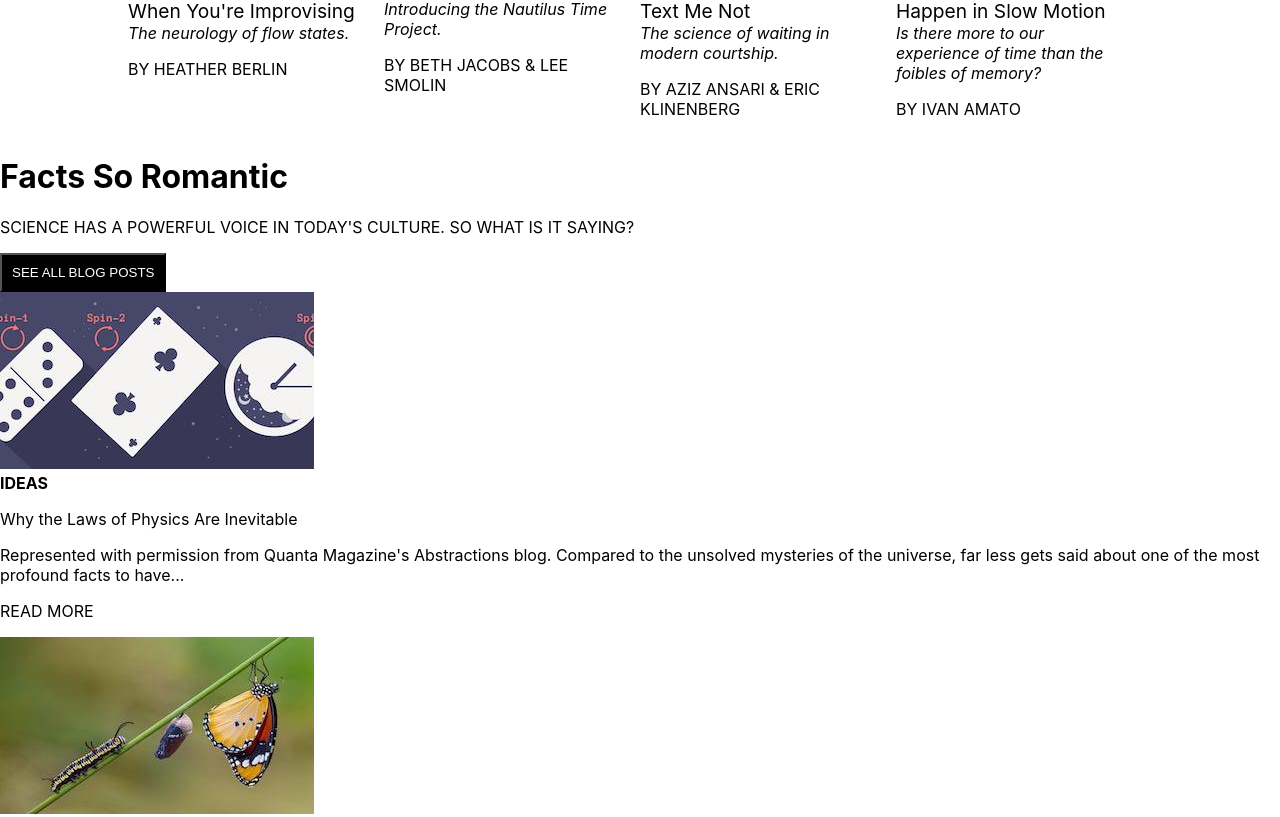
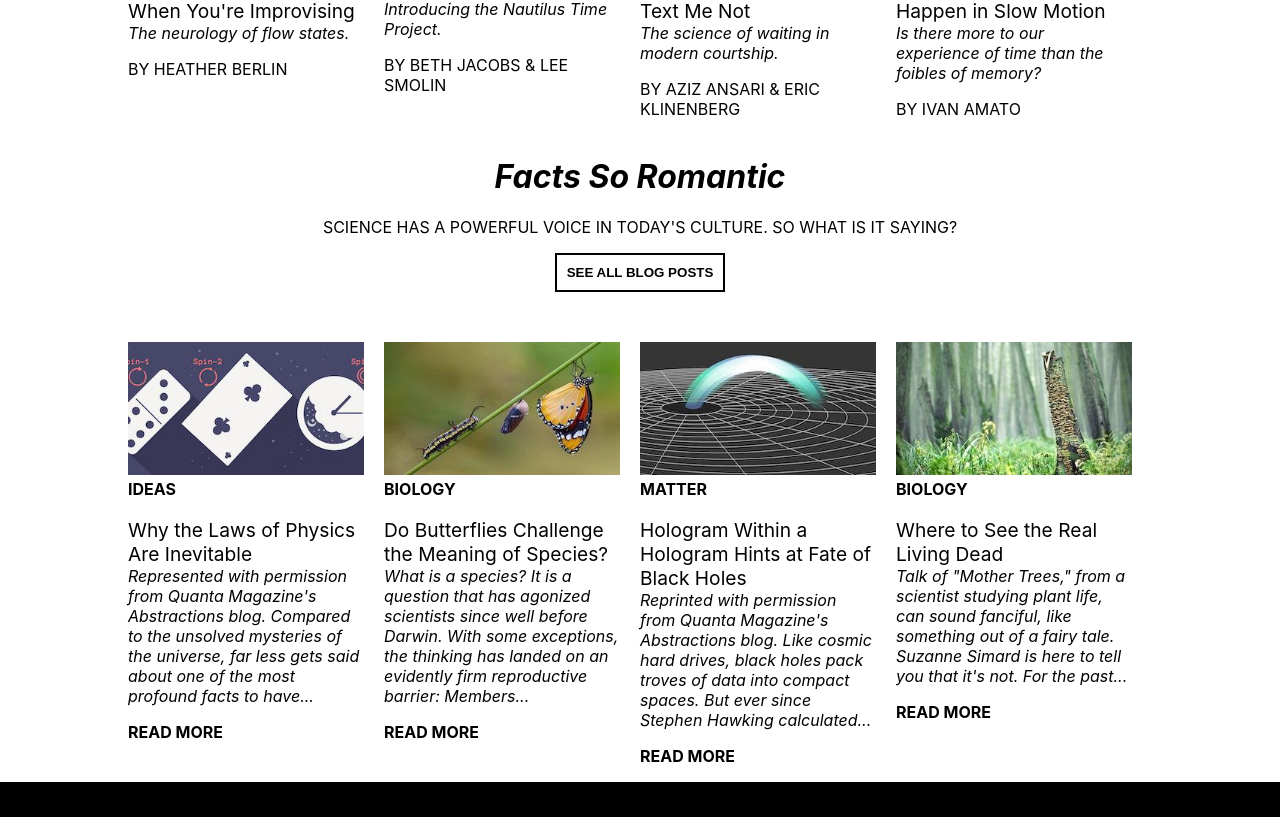
Before and after one commit to josephsenyonjo25/natmockup, a React (Create React App) app: page / in a window 1280 px wide. Shown: the part 3613-4430 px from the top of the page. Built offline with nearby package versions, Linux system fonts and the light colour scheme.

Commit message:
added styling to Facts

```diff
--- a/src/App.css
+++ b/src/App.css
@@ -363,3 +363,41 @@ button {
   font-style: italic;
   margin:0;
 }
+.Facts{
+  width: 80%;
+  margin: 0 auto;
+  text-align: center;
+}
+#facts{
+  font-style: italic;
+}
+#seeall{
+  background-color: white;
+  color: black;
+  font-weight: bold;
+  border: 2px solid black;
+}
+#factssmall{
+  display: flex;
+  text-align: left;
+  justify-content:space-between;
+  margin-top: 50px;
+}
+#factssmall img{
+  max-width: 100%;
+}
+#factssmall div{
+  width: 25%;
+  padding-right: 20px;
+}
+#factssmall .title {
+  font-size: 1.2em;
+  margin-bottom: 0;
+}
+.Facts .description {
+  font-style: italic;
+  margin:0;
+}
+.Facts .readmore {
+  font-weight: bold;
+}
--- a/src/components/Facts.js
+++ b/src/components/Facts.js
@@ -24,21 +24,21 @@ class Facts extends Component {
                     <p className="subject">BIOLOGY</p>
                     <p className="title">Do Butterflies Challenge the Meaning of Species?</p>
                     <p className="description">What is a species? It is a question that has agonized scientists since well before Darwin. With some exceptions, the thinking has landed on an evidently firm reproductive barrier: Members...</p>
-                    <p>READ MORE</p>
+                    <p className="readmore">READ MORE</p>
                 </div>
                 <div>
                     <img src ={require('../images/matter.jpg')} />
                     <p className="subject">MATTER</p>
                     <p className="title">Hologram Within a Hologram Hints at Fate of Black Holes</p>
                     <p className="description">Reprinted with permission from Quanta Magazine's Abstractions blog. Like cosmic hard drives, black holes pack troves of data into compact spaces. But ever since Stephen Hawking calculated...</p>
-                    <p>READ MORE</p>
+                    <p className="readmore">READ MORE</p>
                 </div>
                 <div>
                     <img src ={require('../images/biology_02.jpg')} />
                     <p className="subject">BIOLOGY</p>
                     <p className="title"> Where to See the Real Living Dead</p>
                     <p className="description">Talk of "Mother Trees," from a scientist studying plant life, can sound fanciful, like something out of a fairy tale. Suzanne Simard is here to tell you that it's not. For the past...</p>
-                    <p>READ MORE</p>
+                    <p className="readmore">READ MORE</p>
                 </div>
             </div>
         </div>
```
